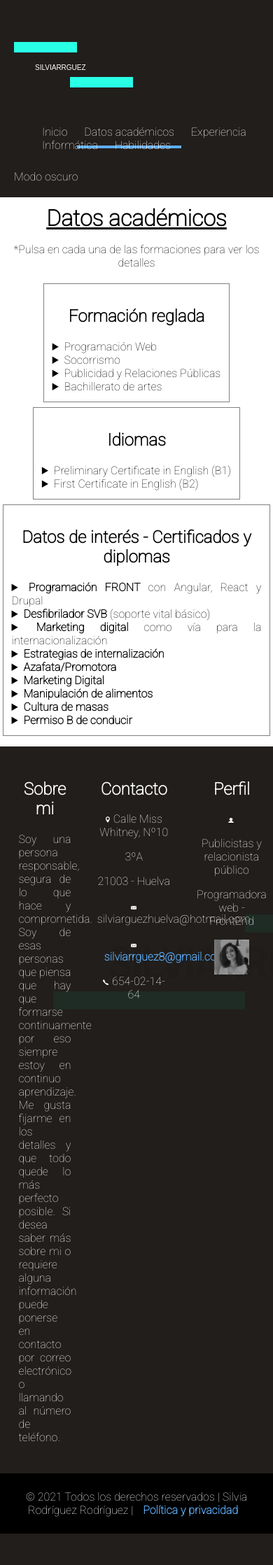
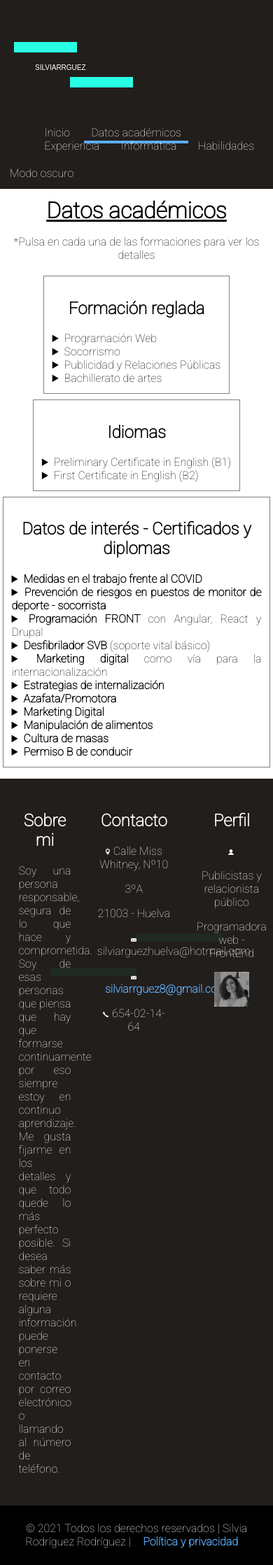
Before and after one commit to silguez/Silviarrguez-CV, a PHP site: page /academicos.html in a window 390 px wide; the page is wider, and only the part inside the window is pictured. Shown: that part at 70% size. Before the commit the page ends 2192 px from the top of that part, so only its background shows below. Run offline with PHP 8.4, Linux system fonts and the light colour scheme.

Commit message:
parte de responsive

```diff
--- a/academicos.html
+++ b/academicos.html
@@ -98,6 +98,21 @@
 
     <div class="parrafAncho">
       <h2>Datos de interés - Certificados y diplomas</h2>
+
+      <details close="">
+        <summary><b>Medidas en el trabajo frente al COVID </b></summary><br>
+        <b>Centro: </b> Quirón Prevención</br>
+        <b>Fecha: </b> 26/08/2021</br>
+        <b>Duración: </b> 2horas</br></br>
+      </details>
+
+      <details close="">
+        <summary><b>Prevención de riesgos en puestos de monitor de deporte - socorrista </b> </summary><br>
+        <b>Centro: </b> Quirón Prevención</br>
+        <b>Fecha: </b> 26/08/2021</br>
+        <b>Duración: </b> 2 horas</br></br>
+      </details>
+
       <details close="">
         <summary><b>Programación FRONT</b> con Angular, React y Drupal </summary><br>
         <b>Centro: </b> Cenec Málaga - Beca formativa de CMV Consultores</br>
--- a/estilo/styles.css
+++ b/estilo/styles.css
@@ -10,6 +10,7 @@
 }
 
 body, html {
+  width: 100%;
   height: 100%;
   margin: 0;
 }
@@ -21,6 +22,7 @@ h1, .container-center{
 
 /*estilos de menu*/
 a {
+  margin: 1%;
   padding: 10px;
   text-align:center;
 }
@@ -37,7 +39,7 @@ menu a:hover {
 }
 
 menu{
-  margin-top: 4%;
+  width: 100%;
 }
 
 /* navegacion/inicio/categorias */
@@ -50,6 +52,7 @@ header{
   color: white;
   width: 100%;
 }
+
 
 #navegacion2{
   background-color: #221E1B;
@@ -122,7 +125,7 @@ button{
     border-radius: 5px;
     cursor: pointer;
     font-size: 1em;
-    padding: 10px;
+    padding: 1%;
     border: none;
     background: transparent ;
     color: white;
@@ -133,7 +136,8 @@ button:hover{
 }
 
 .active{
-border-bottom: 4px solid rgb(93, 173, 248);
+  padding-bottom: 0.5%;
+  border-bottom: 4px solid rgb(93, 173, 248);
 }
 
 
@@ -351,7 +355,7 @@ ul{
   }
 
   #logopie{
-    width:'80%';
+    width:80%;
     top: 20%;
     left: 0;
     right: 0;
@@ -367,6 +371,15 @@ ul{
       position: relative;
       display: initial;
     }
+
+    header{
+      display: block;
+      position: relative;
+    }
+
+    a{
+      margin: 3%;
+    }
     .colum1{
       max-width: 100%;
       margin: 5%;
```
